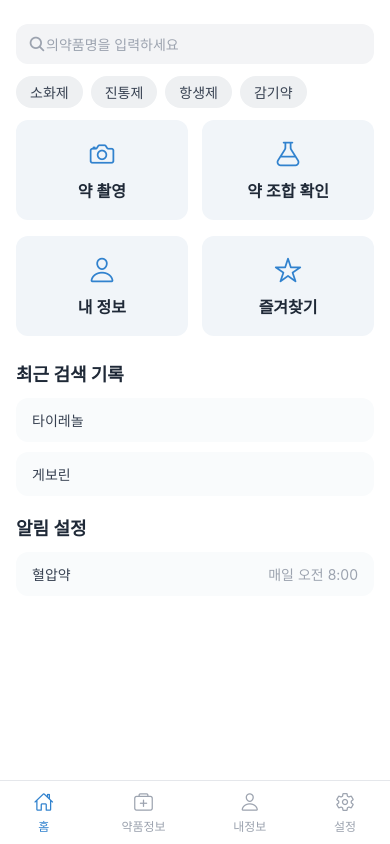
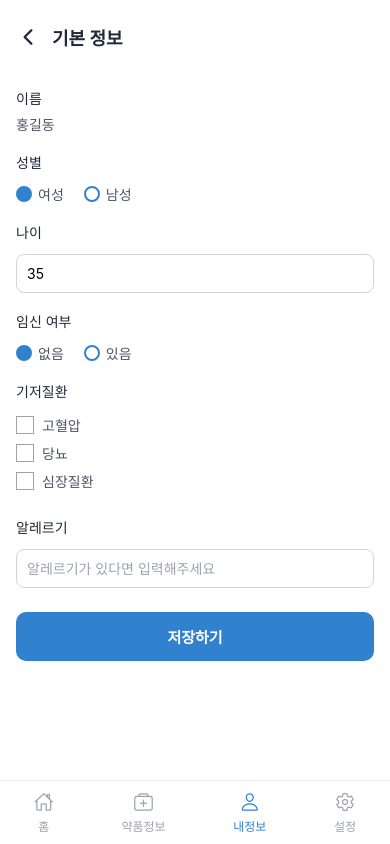
Before and after one commit to 0x05-hex-five/FE, a React Native app: screen /BasicInfoScreen in a window 390 px wide. Built offline with nearby package versions, Linux system fonts and the light colour scheme.

Commit message:
Feat: 기본 정보 생성

```diff
--- a/src/App.tsx
+++ b/src/App.tsx
@@ -5,6 +5,8 @@ import HomeScreen from './screens/Home/HomeScreen';
 import PillScreen from './screens/Pill/PillScreen';
 import PillDetailScreen from "./screens/Pill/PillDetailScreen";
 import ProfileScreen from "./screens/Profile/ProfileScreen";
+import BasicInfoScreen from './screens/Profile/BasicInfoScreen';
+
 
 // 👉 추가할 스크린들 (임시 컴포넌트라도 생성 필요)
 import CameraScreen from './screens/CameraScreen';
@@ -21,6 +23,7 @@ const App = () => {
         <Stack.Screen name="PillScreen" component={PillScreen} />
         <Stack.Screen name="PillDetailScreen" component={PillDetailScreen} />
         <Stack.Screen name="ProfileScreen" component={ProfileScreen} />
+        <Stack.Screen name="BasicInfoScreen" component={BasicInfoScreen} />
 
         {/* ✅ 추가된 스크린들 */}
         <Stack.Screen name="CameraScreen" component={CameraScreen} />
--- a/src/components/UI/BottomTabBar.tsx
+++ b/src/components/UI/BottomTabBar.tsx
@@ -40,6 +40,7 @@ const BottomTabBar = () => {
       case 'PillDetailScreen':
         return '약품정보';
       case 'ProfileScreen':
+      case 'BasicInfoScreen':
         return '내정보';
       case 'SettingsScreen':
         return '설정';
--- /dev/null
+++ b/src/screens/Profile/BasicInfoScreen.tsx
@@ -0,0 +1,198 @@
+
+import React, { useState } from 'react';
+import styled from 'styled-components/native';
+import { ScrollView, Alert } from 'react-native';
+import Ionicons from 'react-native-vector-icons/Ionicons';
+import BottomTabBar from '../../components/UI/BottomTabBar';
+import { useNavigation } from '@react-navigation/native';
+
+const Container = styled.View`
+  flex: 1;
+  background-color: #ffffff;
+`;
+
+const Content = styled(ScrollView)`
+  flex: 1;
+  padding: 24px 16px 100px;
+`;
+
+const Header = styled.View`
+  flex-direction: row;
+  align-items: center;
+  margin-bottom: 20px;
+`;
+
+const BackButton = styled.TouchableOpacity`
+  margin-right: 12px;
+`;
+
+const Title = styled.Text`
+  font-size: 18px;
+  font-weight: bold;
+  color: #1f2937;
+`;
+
+const Label = styled.Text`
+  font-size: 14px;
+  color: #1f2937;
+  margin-bottom: 6px;
+  margin-top: 18px;
+`;
+
+const ValueText = styled.Text`
+  font-size: 14px;
+  color: #4b5563;
+`;
+
+const RadioGroup = styled.View`
+  flex-direction: row;
+  margin-top: 6px;
+`;
+
+const RadioOption = styled.TouchableOpacity`
+  flex-direction: row;
+  align-items: center;
+  margin-right: 20px;
+`;
+
+const RadioCircle = styled.View<{ selected: boolean }>`
+  width: 16px;
+  height: 16px;
+  border-radius: 8px;
+  border-width: 2px;
+  border-color: #3182ce;
+  margin-right: 6px;
+  background-color: ${({ selected }) => (selected ? '#3182ce' : 'transparent')};
+`;
+
+const Input = styled.TextInput`
+  border-width: 1px;
+  border-color: #d1d5db;
+  border-radius: 8px;
+  padding: 10px;
+  font-size: 14px;
+  margin-top: 6px;
+`;
+
+const CheckboxGroup = styled.View`
+  margin-top: 8px;
+`;
+
+const CheckboxItem = styled.TouchableOpacity`
+  flex-direction: row;
+  align-items: center;
+  margin-bottom: 8px;
+`;
+
+const CheckboxBox = styled.View<{ checked: boolean }>`
+  width: 18px;
+  height: 18px;
+  border-width: 1.5px;
+  border-color: #9ca3af;
+  background-color: ${({ checked }) => (checked ? '#3182ce' : 'transparent')};
+  margin-right: 8px;
+`;
+
+const SaveButton = styled.TouchableOpacity`
+  background-color: #3182ce;
+  padding: 14px;
+  border-radius: 10px;
+  align-items: center;
+  margin-top: 24px;
+`;
+
+const SaveText = styled.Text`
+  color: white;
+  font-weight: bold;
+  font-size: 15px;
+`;
+
+const BasicInfoScreen = () => {
+  const navigation = useNavigation();
+
+  const [gender, setGender] = useState<'여성' | '남성'>('여성');
+  const [age, setAge] = useState('35');
+  const [pregnant, setPregnant] = useState<'있음' | '없음'>('없음');
+  const [conditions, setConditions] = useState<string[]>([]);
+  const [allergy, setAllergy] = useState('');
+
+  const toggleCondition = (item: string) => {
+    setConditions(prev =>
+      prev.includes(item) ? prev.filter(i => i !== item) : [...prev, item]
+    );
+  };
+
+  const handleSave = () => {
+    Alert.alert('저장됨', `성별: ${gender}, 나이: ${age}, 임신: ${pregnant}`);
+    // 여기서 상태값을 서버로 보내도 되고 저장소에 저장해도 됨
+  };
+
+  return (
+    <Container>
+      <Content>
+        <Header>
+          <BackButton onPress={() => navigation.goBack()}>
+            <Ionicons name="chevron-back" size={24} color="#1f2937" />
+          </BackButton>
+          <Title>기본 정보</Title>
+        </Header>
+
+        <Label>이름</Label>
+        <ValueText>홍길동</ValueText>
+
+        <Label>성별</Label>
+        <RadioGroup>
+          <RadioOption onPress={() => setGender('여성')}>
+            <RadioCircle selected={gender === '여성'} />
+            <ValueText>여성</ValueText>
+          </RadioOption>
+          <RadioOption onPress={() => setGender('남성')}>
+            <RadioCircle selected={gender === '남성'} />
+            <ValueText>남성</ValueText>
+          </RadioOption>
+        </RadioGroup>
+
+        <Label>나이</Label>
+        <Input value={age} onChangeText={setAge} keyboardType="number-pad" />
+
+        <Label>임신 여부</Label>
+        <RadioGroup>
+          <RadioOption onPress={() => setPregnant('없음')}>
+            <RadioCircle selected={pregnant === '없음'} />
+            <ValueText>없음</ValueText>
+          </RadioOption>
+          <RadioOption onPress={() => setPregnant('있음')}>
+            <RadioCircle selected={pregnant === '있음'} />
+            <ValueText>있음</ValueText>
+          </RadioOption>
+        </RadioGroup>
+
+        <Label>기저질환</Label>
+        <CheckboxGroup>
+          {['고혈압', '당뇨', '심장질환'].map(item => (
+            <CheckboxItem key={item} onPress={() => toggleCondition(item)}>
+              <CheckboxBox checked={conditions.includes(item)} />
+              <ValueText>{item}</ValueText>
+            </CheckboxItem>
+          ))}
+        </CheckboxGroup>
+
+        <Label>알레르기</Label>
+        <Input
+          placeholder="알레르기가 있다면 입력해주세요"
+          placeholderTextColor="#9ca3af"
+          value={allergy}
+          onChangeText={setAllergy}
+        />
+
+        <SaveButton onPress={handleSave}>
+          <SaveText>저장하기</SaveText>
+        </SaveButton>
+      </Content>
+
+      <BottomTabBar />
+    </Container>
+  );
+};
+
+export default BasicInfoScreen;
--- a/src/screens/Profile/ProfileScreen.tsx
+++ b/src/screens/Profile/ProfileScreen.tsx
@@ -121,7 +121,7 @@ const ProfileScreen = () => {
         </Info>
       </ProfileRow>
 
-      <Card>
+      <Card onPress={() => navigation.navigate('BasicInfoScreen' as never)}>
         <CardLeft>
           <CardIcon>
             <Ionicons name="information-circle-outline" size={20} color="#3182ce" />
```
